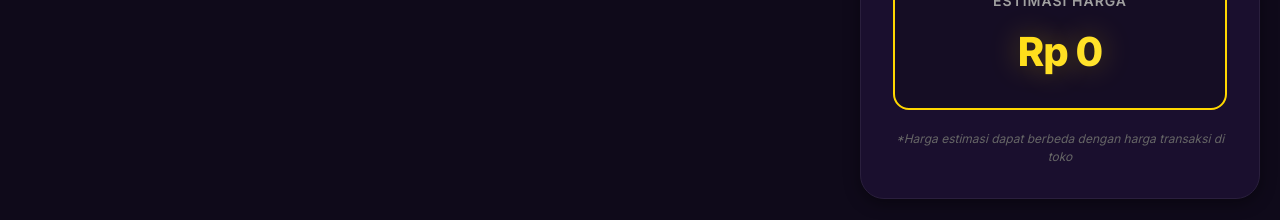
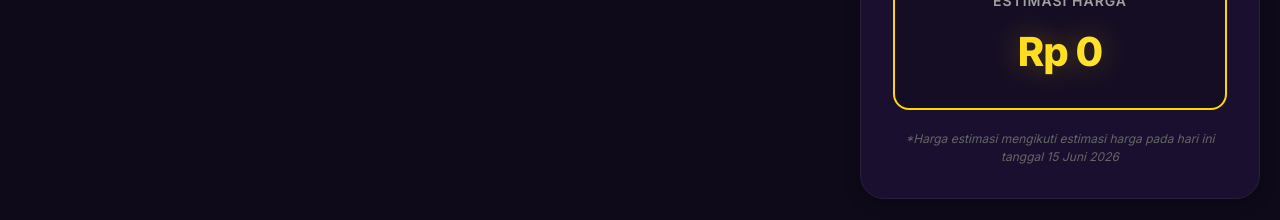
Before and after one commit to AnandaFebianiRakhmah/super-emas-fe, a React (Create React App) app: page / in a window 1280 px wide. Shown: the part 1500-1720 px from the top of the page. Built offline with nearby package versions, Linux system fonts and the light colour scheme; no server answers.

Commit message:
update kalkulator

```diff
--- a/src/pages/LandingPage/PriceCalculator.js
+++ b/src/pages/LandingPage/PriceCalculator.js
@@ -200,8 +200,7 @@ export default function PriceCalculator() {
         </div>
 
         <div className="disclaimer">
-          *Harga estimasi dapat berbeda dengan harga
-          transaksi di toko
+          *Harga estimasi mengikuti estimasi harga pada hari ini tanggal 15 Juni 2026
         </div>
       </div>
     </div>
```
